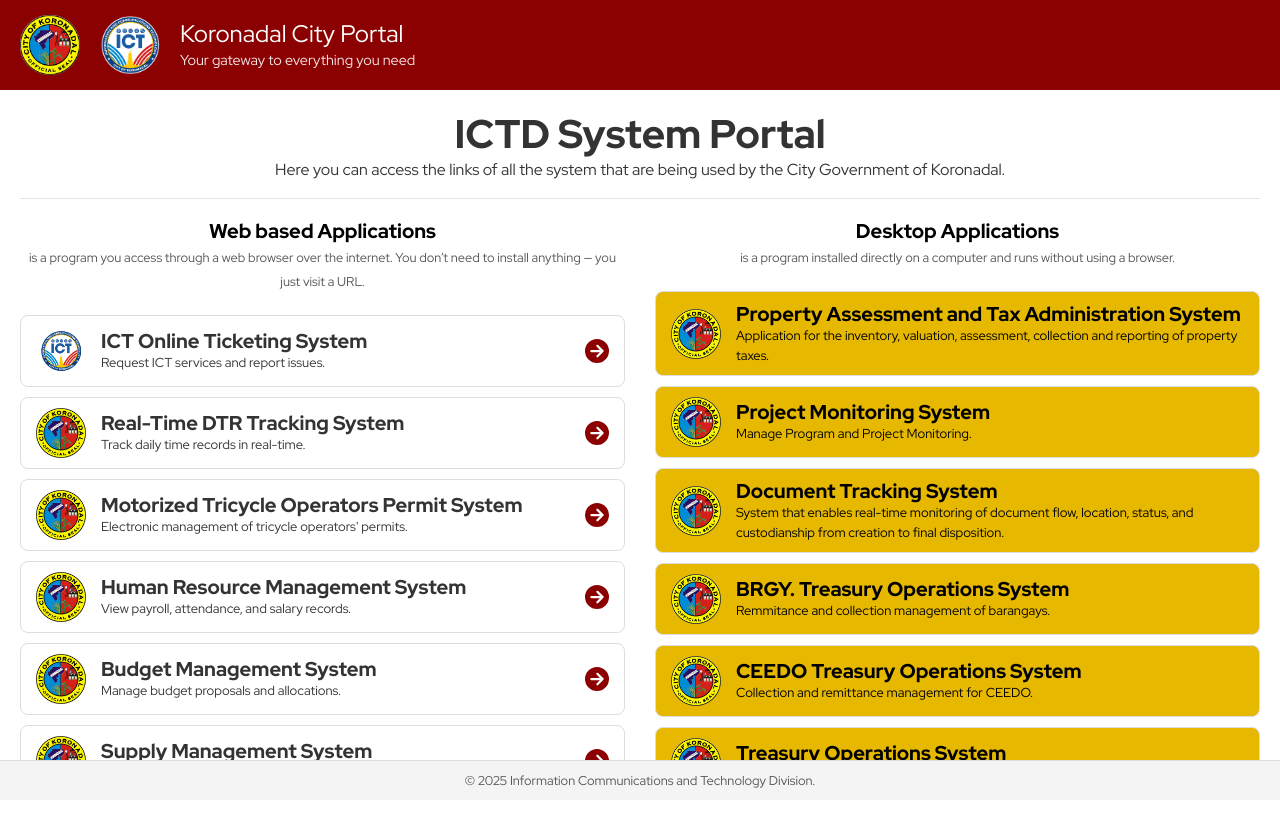
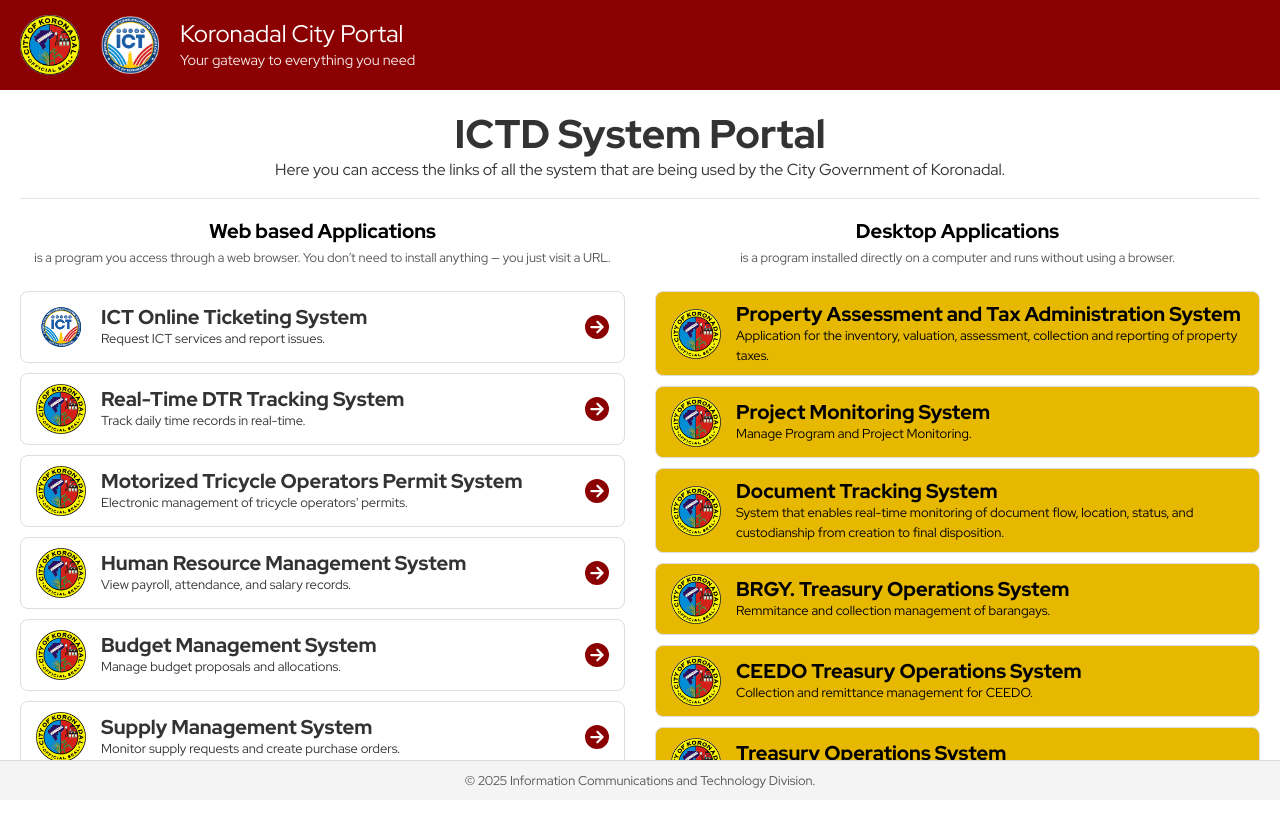
Before and after one commit to alvinjoshuasubere/app_portal, a Nuxt app: page / in a window 1280 px wide. Shown: the top 826 px of the page. Built offline with nearby package versions, Linux system fonts and the light colour scheme.

Commit message:
update explanation

```diff
--- a/components/Login/LoginForm.vue
+++ b/components/Login/LoginForm.vue
@@ -27,9 +27,8 @@
             <h6 class="text-center titleName mb-4">
               Web based Applications <br />
               <small style="font-size: 0.8rem; color: #555"
-                >is a program you access through a web browser over the
-                internet. You don’t need to install anything — you just visit a
-                URL.
+                >is a program you access through a web browser. You don’t need
+                to install anything — you just visit a URL.
               </small>
             </h6>
             <a
```
